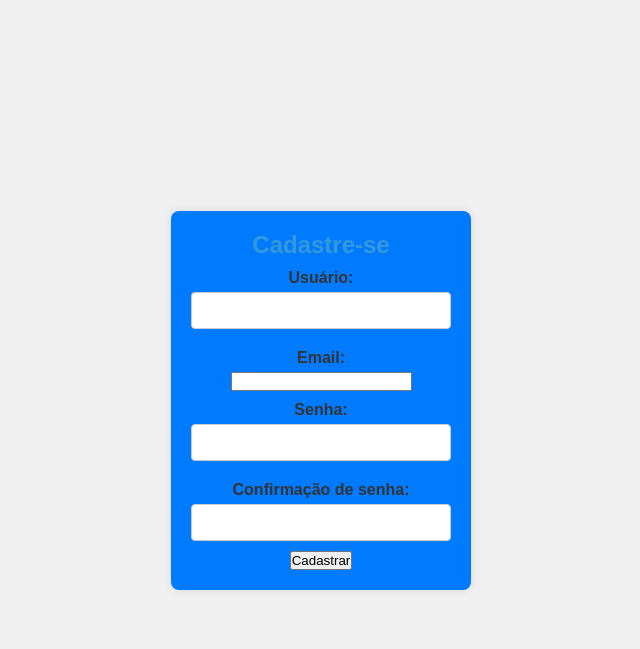
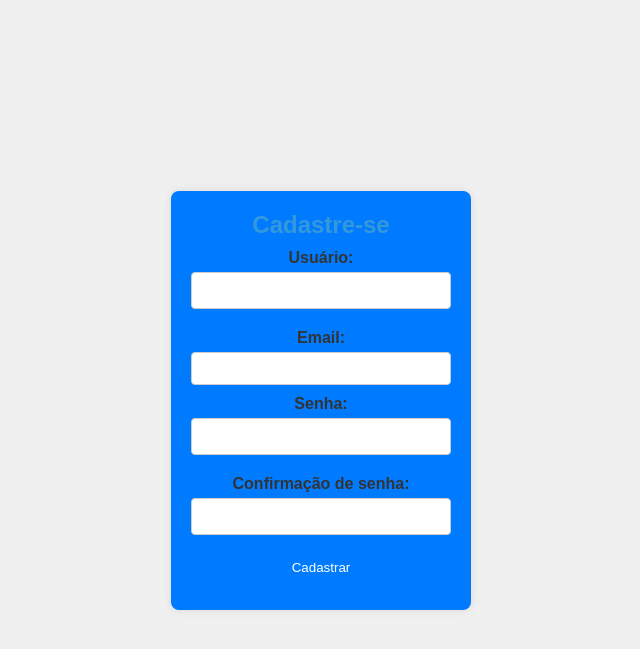
Before and after one commit to julianapvh/sylendar, a Django app: page /register/ in a window 1280 px wide. Shown: the top 649 px of the page, without its empty margins (319-959 px from the left). Run offline with Django 4.2, Linux system fonts and the light colour scheme.

Commit message:
Update nos templates
algumas correções nos templates e no arquivo css

```diff
--- a/agendamentos/static/styles.css
+++ b/agendamentos/static/styles.css
@@ -65,7 +65,7 @@ body {
 
 /* Estilos para a página home */
 .container_home {
-  background-color: #6c37e7;
+  background-color: #007BFF;
   width: 100%;
   height: 100vh;
   display: flex;
@@ -87,7 +87,7 @@ body {
 
 /* Estilos para a página do cliente */
 .container_cliente {
-  background-color: #6c37e7; /* Cor de fundo */
+  background-color: #007BFF; /* Cor de fundo */
   width: 100%;
   height: 100vh;
   display: flex;
@@ -105,7 +105,7 @@ body {
 }
 
 .btn_separado {
-  background-color: #7122f0; /* Cor de fundo dos botões */
+  background-color: #007BFF; /* Cor de fundo dos botões */
   color: #fff; /* Cor do texto dos botões */
   border: none;
   padding: 10px 20px;
@@ -278,3 +278,24 @@ footer {
   text-align: center;
   color: #333;
 }
+
+.btn_cadastro {
+  background-color: #007BFF; /* Cor de fundo dos botões */
+  color: #fff; /* Cor do texto dos botões */
+  border: none;
+  padding: 10px 20px;
+  border-radius: 4px;
+  cursor: pointer;
+  margin: 5px 0; /* Espaçamento entre botões */
+}
+
+
+/* para o campo de e-mail do formulário de cadastro
+*/
+.email-field input[type="email"] {
+  width: 100%; /* Ou qualquer tamanho desejado */
+  padding: 8px; /* Ajuste o padding conforme necessário */
+  box-sizing: border-box; /* Garante que o padding não aumente a largura do campo */
+  border: 1px solid #ccc; /* Adicione uma borda para manter a consistência com os outros campos */
+  border-radius: 4px; /* Adicione bordas arredondadas para combinar com os outros campos */
+}
--- a/agendamentos/templates/agendamentos/login.html
+++ b/agendamentos/templates/agendamentos/login.html
@@ -22,7 +22,8 @@
             <!-- Adicione o botão de cadastro -->
             <form method="get" action="{% url 'register' %}">
                 {% csrf_token %}
-                <button type="submit">Cadastro</button>
+                <button class="btn_cadastro"type="submit">Clique aqui para se cadastrar</button>
+                <a
             </form>
 
             {% if error_message %}
--- a/agendamentos/templates/agendamentos/register.html
+++ b/agendamentos/templates/agendamentos/register.html
@@ -7,9 +7,8 @@
     <link rel="stylesheet" type="text/css" href="{% static 'styles.css' %}">
 </head>
 <body>
-    <body>
     <div class="container">
-            <div class="login-form">
+        <div class="login-form"> <!-- Use a mesma classe do formulário de login -->
             <h2>Cadastre-se</h2>
             <form method="post">
                 {% csrf_token %}
@@ -17,7 +16,7 @@
                     <label for="id_username">Usuário:</label>
                     {{ form.username }}
                 </div>
-        <div>
+                <div class="email-field"> <!-- Adicione uma classe para o campo de e-mail -->
                     <label for="id_email">Email:</label>
                     {{ form.email }}
                 </div>
@@ -29,7 +28,9 @@
                     <label for="id_password2">Confirmação de senha:</label>
                     {{ form.password2 }}
                 </div>
-        <button type="submit">Cadastrar</button>
+                <button type="submit" class="btn_cadastro">Cadastrar</button> <!-- Adicione a mesma classe do botão de login -->
             </form>
+        </div>
+    </div>
 </body>
 </html>
--- a/tcc_django/settings.py
+++ b/tcc_django/settings.py
@@ -88,7 +88,7 @@ WSGI_APPLICATION = 'tcc_django.wsgi.application'
 
 # settings.py
 
-DATABASES = {
+'''DATABASES = {
     'default': {
         'ENGINE': 'django.db.backends.mysql',
         'NAME': 'bd_agendamentos',  # Nome do banco de dados
@@ -97,7 +97,7 @@ DATABASES = {
         'HOST': 'localhost',      # Host do banco de dados
         'PORT': '3306',           # Porta do banco de dados
     }
-}
+}'''
 
 
 
```
Lines whose indentation alone changed are shown as unchanged.
